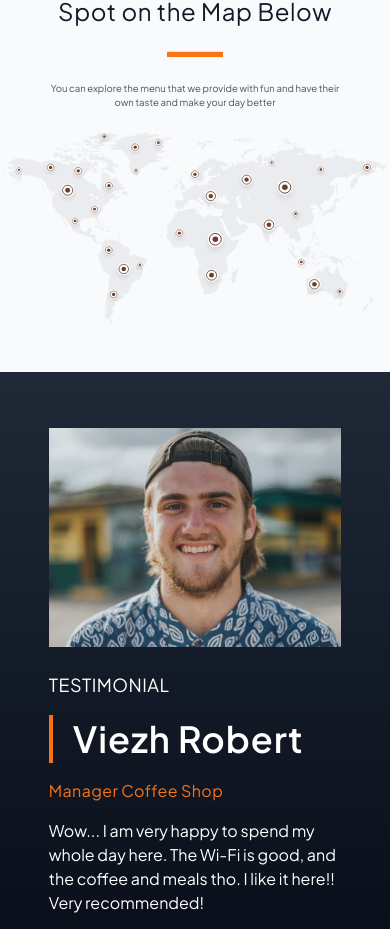
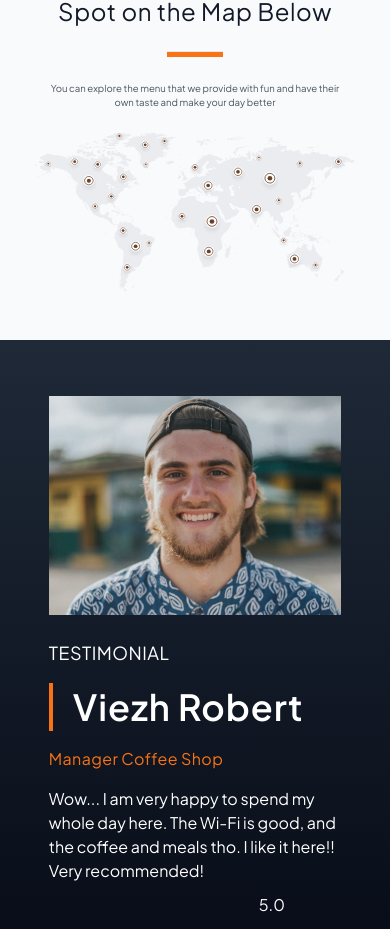
Before and after one commit to DzulfiqarSiraj/fwg17-beginner-frontend, a React (Vite) app: page / in a window 390 px wide. Shown: the part 2736-3665 px from the top of the page. Built offline with nearby package versions, Linux system fonts and the light colour scheme; some icons are missing.

Commit message:
update responsive design

```diff
--- a/src/pages/Home.jsx
+++ b/src/pages/Home.jsx
@@ -110,7 +110,7 @@ const Home = () => {
                             <p className="text-center text-[0.60rem] md:text-xs text-gray-600">You can explore the menu that we provide with fun and have their own taste and make your day better</p>
                         </section>
                         <div className="flex justify-center">
-                            <img className='max-w-sm md:max-w-4xl md:w-full' src={WorldMapImage} alt="" />
+                            <img className='max-w-xs md:max-w-4xl md:w-full' src={WorldMapImage} alt="" />
                         </div>
                 </div>
 
```
